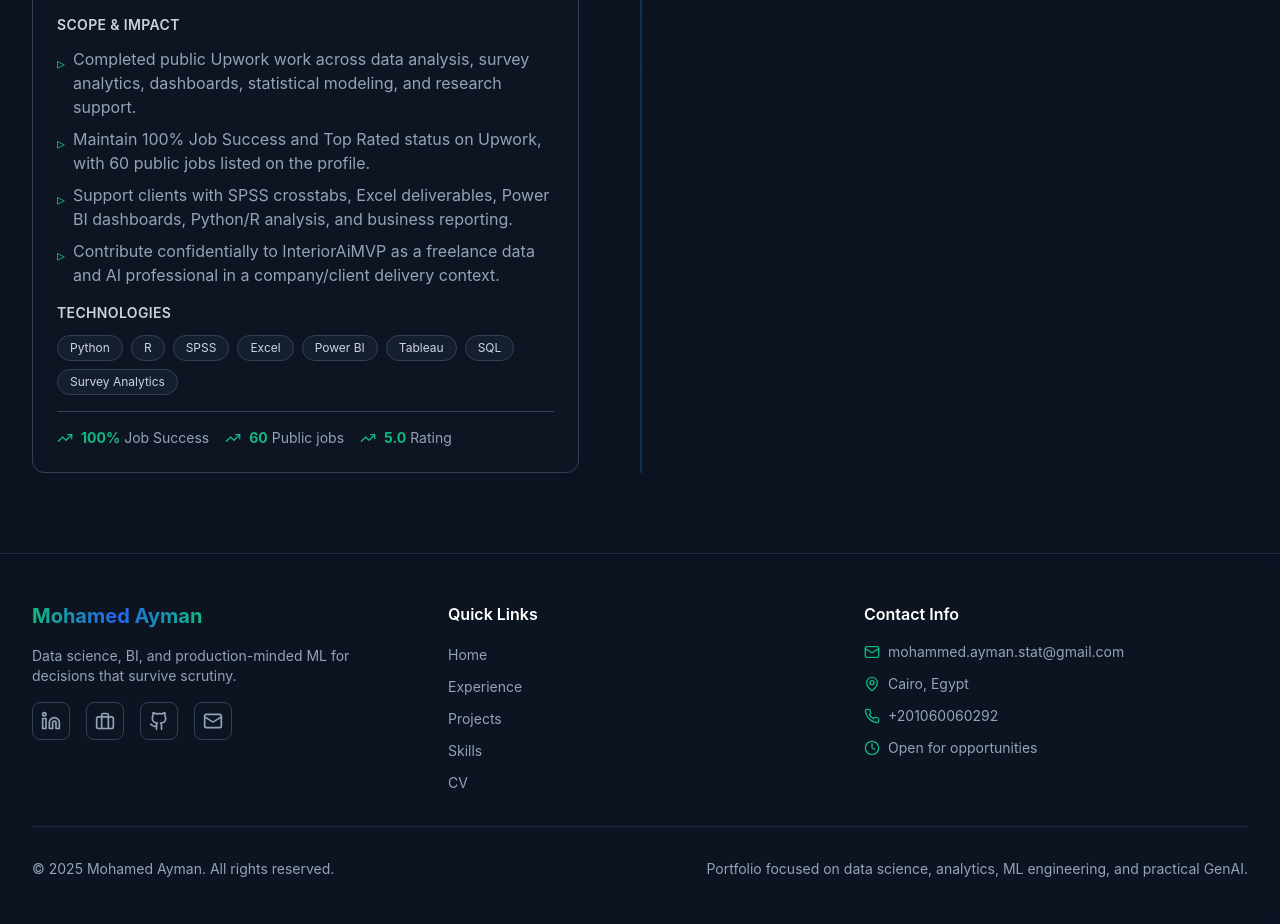
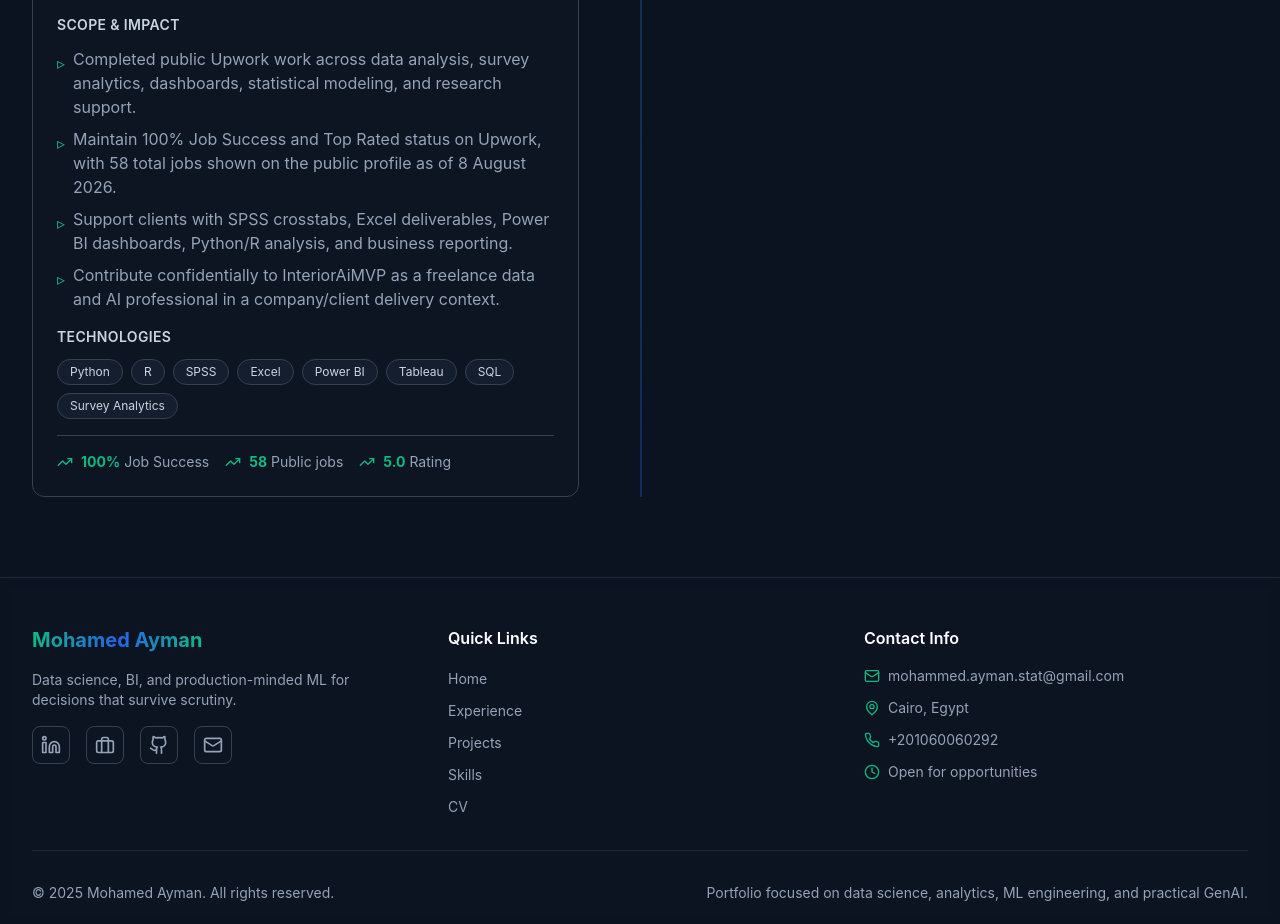
Before and after one commit to ayman-stat/ayman-stat, a Next.js app: page /experience in a window 1280 px wide. Shown: the part 3000-3924 px from the top of the page. Built offline with nearby package versions, Linux system fonts and the light colour scheme.

Commit message:
Refresh verified Upwork profile stats

```diff
--- a/data.ts
+++ b/data.ts
@@ -94,8 +94,8 @@ export const hero = {
 export const proofStats = [
   { label: 'Years in data and analytics', value: '5+', note: 'Banking, telecom, healthcare, sports, freelance' },
   { label: 'Upwork Job Success', value: '100%', note: 'Public Upwork profile' },
-  { label: 'Upwork jobs', value: '60', note: '56 completed, 4 in progress' },
-  { label: 'Verified Upwork rating', value: '5.0', note: 'Recent public client feedback' },
+  { label: 'Upwork jobs', value: '58', note: 'Public profile verified 8 Aug 2026' },
+  { label: 'Verified Upwork rating', value: '5.0', note: '39 public reviews · 8 Aug 2026' },
   { label: 'Reporting automation', value: '40%', note: 'Retail Risk reporting efficiency improvement' },
   { label: 'Manual work saved', value: '30+ hrs/mo', note: 'Huawei executive reporting automation' },
 ]
@@ -196,14 +196,14 @@ export const experiences: Experience[] = [
     location: 'Remote',
     achievements: [
       'Completed public Upwork work across data analysis, survey analytics, dashboards, statistical modeling, and research support.',
-      'Maintain 100% Job Success and Top Rated status on Upwork, with 60 public jobs listed on the profile.',
+      'Maintain 100% Job Success and Top Rated status on Upwork, with 58 total jobs shown on the public profile as of 8 August 2026.',
       'Support clients with SPSS crosstabs, Excel deliverables, Power BI dashboards, Python/R analysis, and business reporting.',
       'Contribute confidentially to InteriorAiMVP as a freelance data and AI professional in a company/client delivery context.',
     ],
     technologies: ['Python', 'R', 'SPSS', 'Excel', 'Power BI', 'Tableau', 'SQL', 'Survey Analytics'],
     impact: [
       { metric: 'Job Success', value: '100%' },
-      { metric: 'Public jobs', value: '60' },
+      { metric: 'Public jobs', value: '58' },
       { metric: 'Rating', value: '5.0' },
     ],
   },
@@ -544,7 +544,7 @@ export const testimonials: Testimonial[] = [
 
 export const upworkSnapshot = {
   title: 'Upwork public profile snapshot',
-  stats: ['100% Job Success', 'Top Rated', '60 total jobs', '56 completed jobs', '4 jobs in progress', '$35/hr listed rate'],
+  stats: ['100% Job Success', 'Top Rated', '58 total jobs', '64 total hours', '5.0 rating', '39 public reviews'],
   profileUrl: socialLinks.upwork,
 }
 
```
